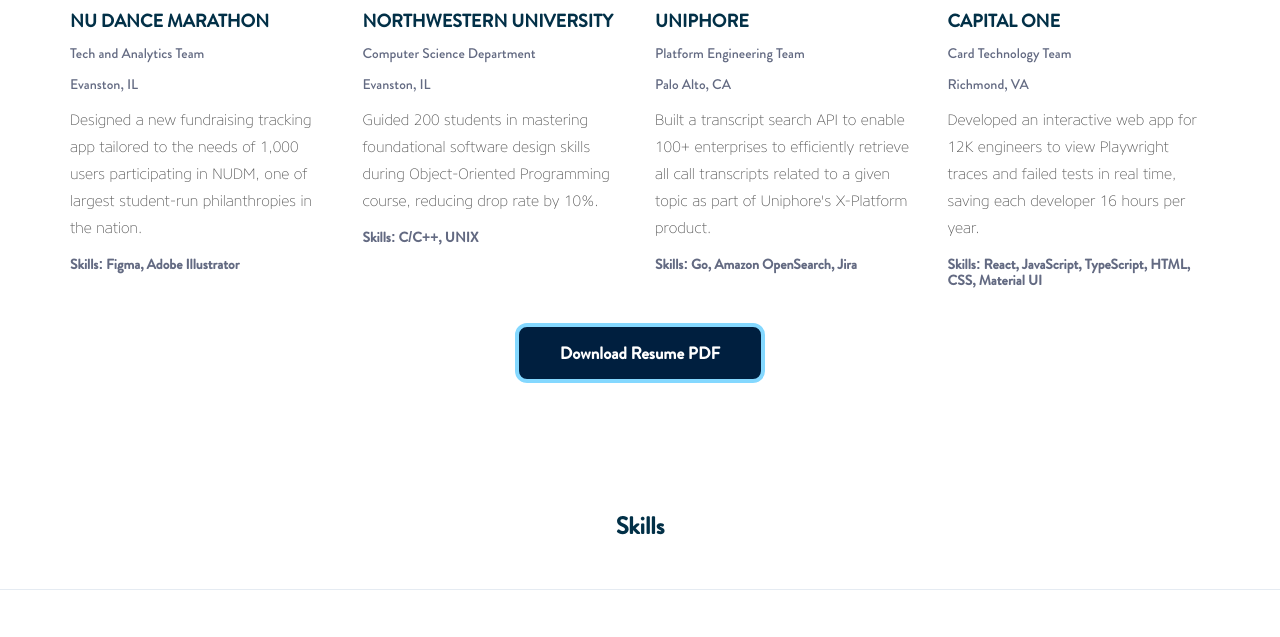
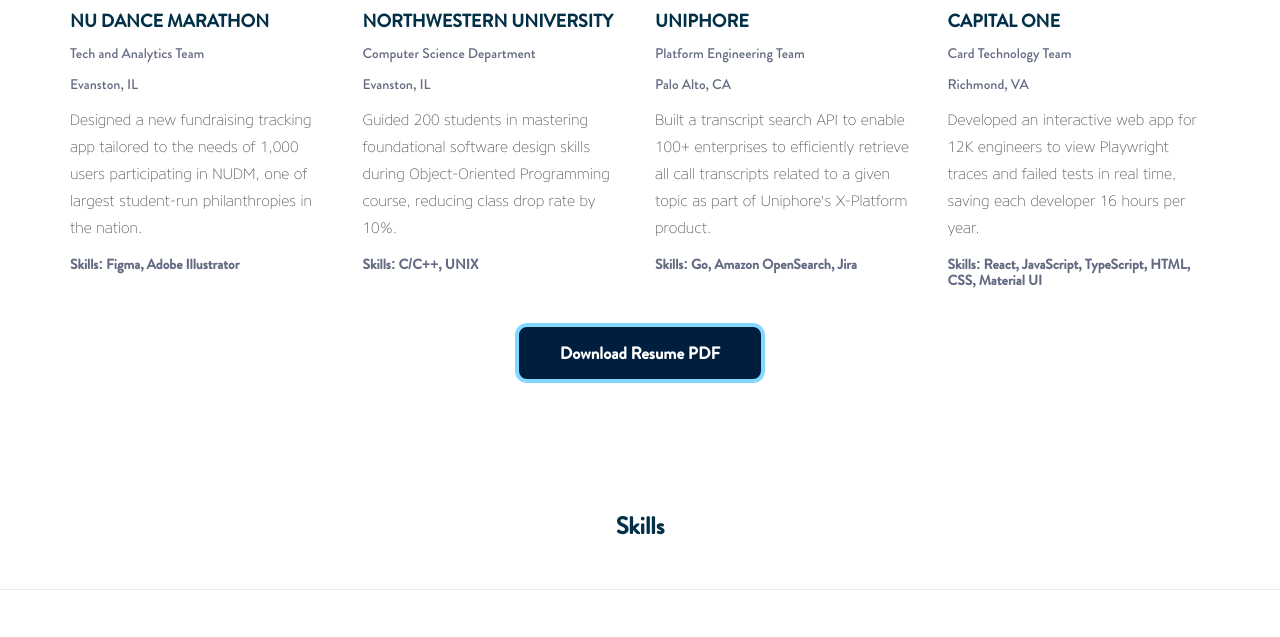
Before and after one commit to MSaperstein22/Portfolio-Website, a plain HTML site: page index.html in a window 1280 px wide. Shown: the part 2159-2796 px from the top of the page. Drawn offline with nearby package versions, Linux system fonts and the light colour scheme.

Commit message:
Modify description of TA job in timeline:
q
:wq

```diff
--- a/index.html
+++ b/index.html
@@ -221,7 +221,7 @@
 										</h5>
 										<h5>Evanston, IL</h5>
 										<p class="description">
-											Guided 200 students in mastering foundational software design skills during Object-Oriented Programming course, reducing drop rate by 10%.
+											Guided 200 students in mastering foundational software design skills during Object-Oriented Programming course, reducing class drop rate by 10%.
 										</p>
 										<h5 class="description">
 											<b>Skills: C/C++, UNIX</b>
```
